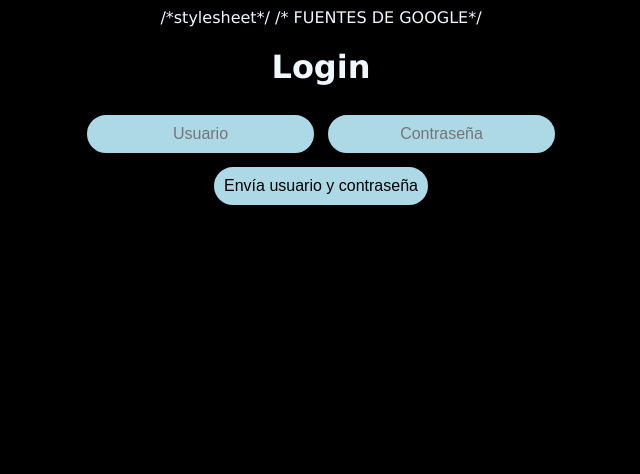
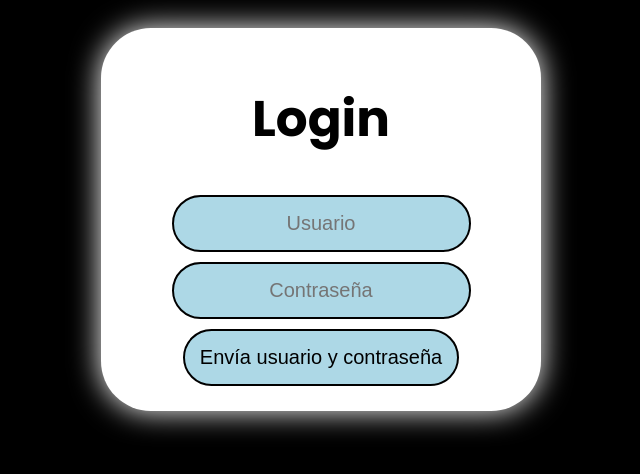
Before and after one commit to simonn22/smr_php2, a PHP site: page / in a window 1280 px wide. Shown: the top 474 px of the page, without its empty margins (319-959 px from the left). Run offline with PHP 8.4, Linux system fonts and the light colour scheme.

Commit message:
cambiando cosas en mi casa 3

```diff
--- a/index.php
+++ b/index.php
@@ -10,17 +10,19 @@ error_reporting(E_ALL);
 ?>
 <!doctype html>
 <head>
-/*stylesheet*/<meta charset="UTF-8">
+
+<meta charset="UTF-8">
     <meta name="viewport" content="width=device-width, initial-scale=1.0">
     <title>Login</title>
     <link rel="stylesheet" href="styles.css">
 
-/* FUENTES DE GOOGLE*/<link rel="preconnect" href="https://fonts.googleapis.com">
+<link rel="preconnect" href="https://fonts.googleapis.com">
 <link rel="preconnect" href="https://fonts.gstatic.com" crossorigin>
 <link href="https://fonts.googleapis.com/css2?family=Poppins:ital,wght@0,100;0,200;0,300;0,400;0,500;0,600;0,700;0,800;0,900;1,100;1,200;1,300;1,400;1,500;1,600;1,700;1,800;1,900&display=swap" rel="stylesheet">
 </head>
 <body>
-
+<div class = 'container'>
+<div class = 'box'>
 <h1>Login</h1>
 
 <?php
--- a/styles.css
+++ b/styles.css
@@ -3,22 +3,42 @@
 		color:darkgreen;
 	}
 	h1{
-
+		font-size: 50px;
 	}
 	body{
-	font-family: "Verdana";
-	color: aliceblue;
+	font-family: "Poppins";
+	color: Black;
 	text-align: center;
 	background-color: black;
 	}
+    .container{
+        height: 100%;
+        margin: 0;
+        display: flex;
+        justify-content: center;
+        align-items: center;
+    }
+
+
+
+    .box{
+
+            border: 2px white;
+            border-radius: 50px;
+            background-color: white;
+            padding: 20px;
+            margin: 20px auto;
+            max-width: 400px;
+            box-shadow: 0 0 30px rgb(255, 255, 255);
+    }
 	.formulario input,button{
 		margin: 5px;
 		border-style: solid;
 		border-radius: 30px;
 		border-color: black;
-		padding: 10px;
+		padding: 15px;
 		text-align: center;
-		font-size: 16px;
+		font-size: 20px;
 		background-color: lightblue;
 	}
 	.error{
```
